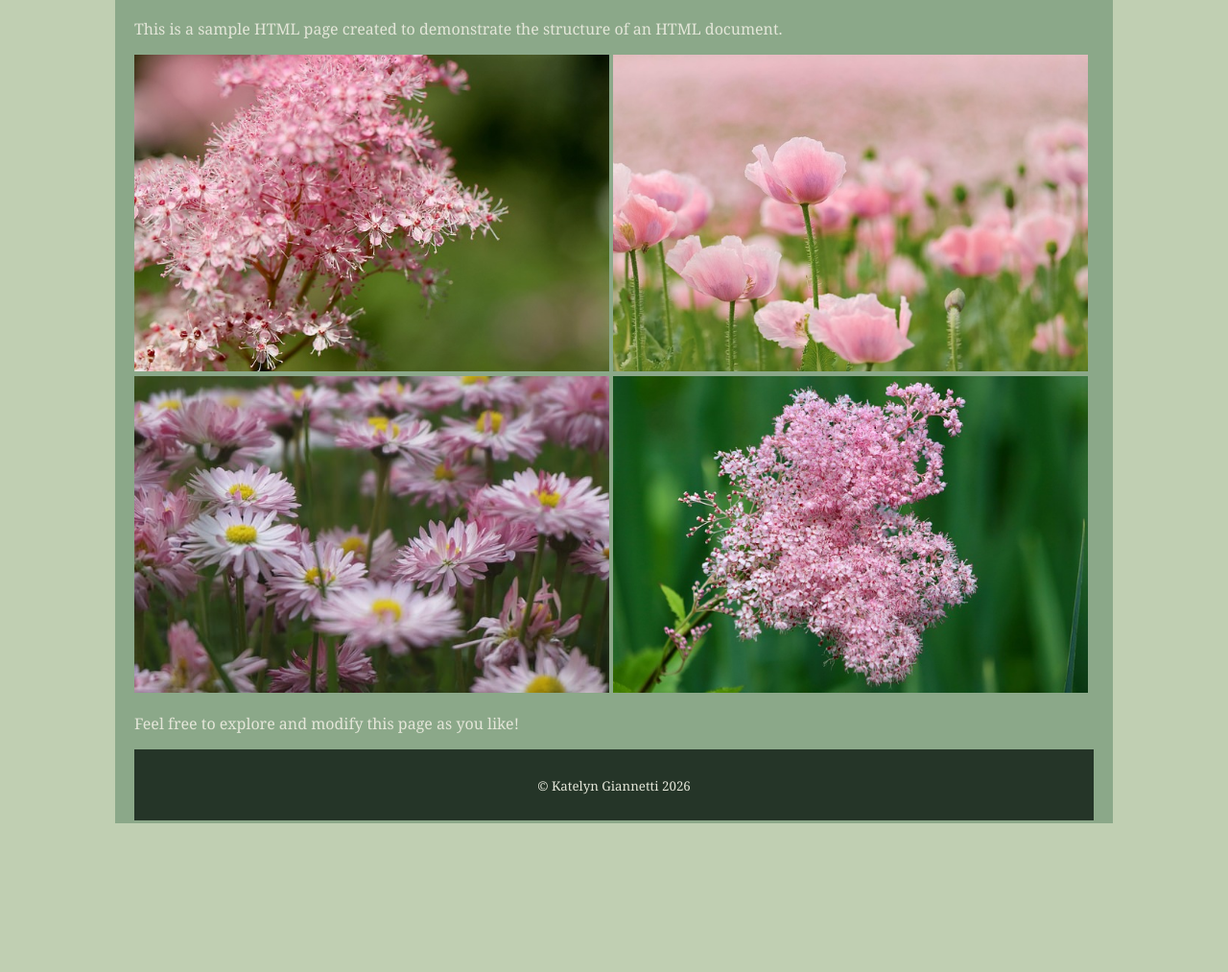
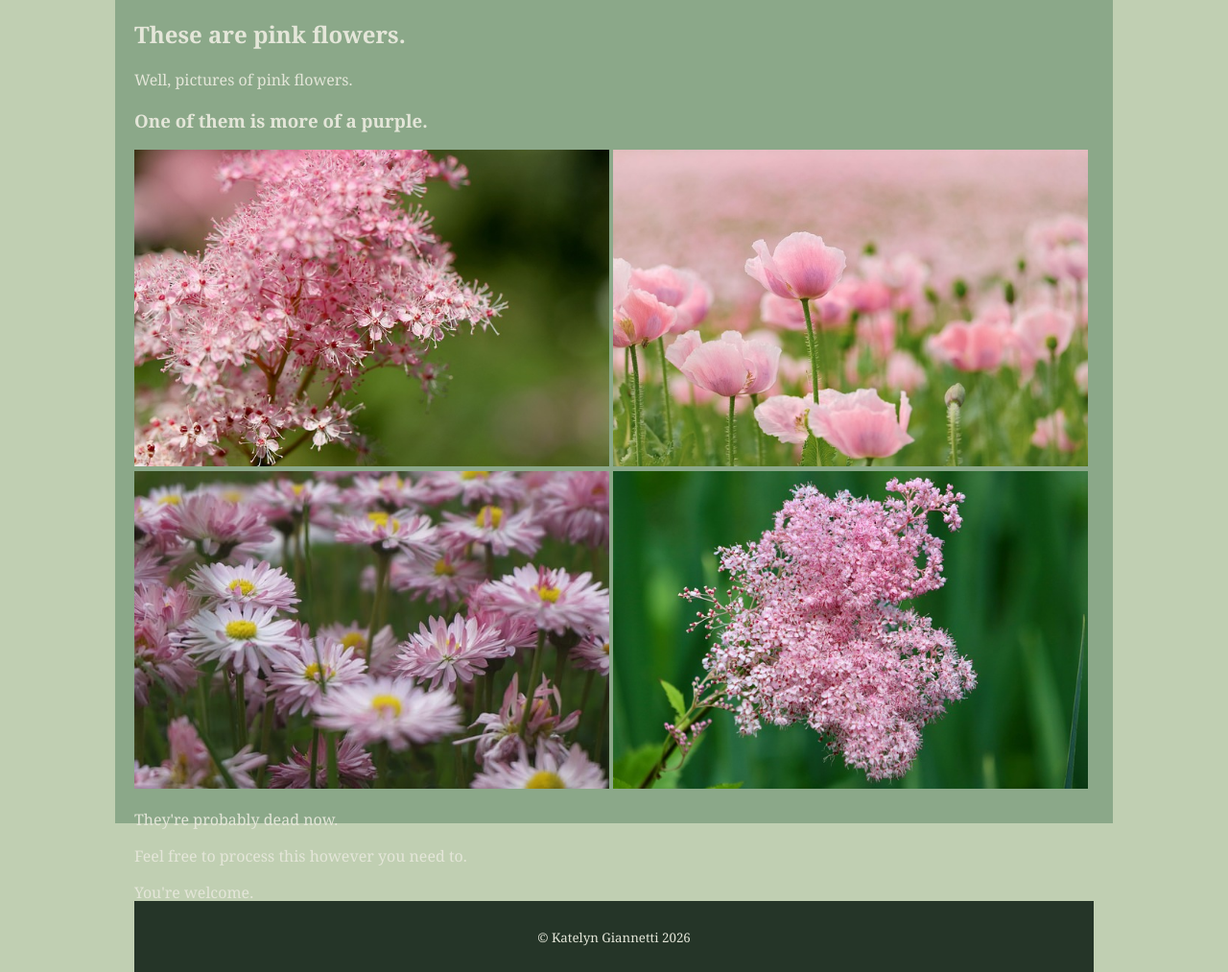
Before and after one commit to kaegiannetti/1316_Project3, a plain HTML site: page index.html in a window 1280 px wide. Shown: the part 127-1140 px from the top of the page at 96% size. Before the commit the page ends 985 px from the top, so only its background shows below. Drawn offline with Linux system fonts and the light colour scheme.

Commit message:
Update index.html

```diff
--- a/index.html
+++ b/index.html
@@ -5,20 +5,26 @@
     <meta http-equiv="X-UA-Compatible" content="IE=edge">
     <meta name="description" content="My third webpage">
     <meta name="viewport" content="width=device-width, initial-scale=1.0">
-    <title>Sample HTML Page</title>
+    <title>Botannica</title>
     <link rel="stylesheet" href="styles.css">
 </head>
 <body>
     <div class="container">
     <header>
-        <h1>Welcome to My Webpage</h1>
+        <h1>Welcome to My Digital Garden</h1>
     </header>
-        <p>This is a sample HTML page created to demonstrate the structure of an HTML document.</p>
-        <img src="images/flowers1.jpg" alt="Pink flowers" width="495px" height="auto" title="I'm a tooltip">
+        <h2>These are pink flowers.</h2>
+        <p>Well, pictures of pink flowers.</p>
+        <h3>One of them is more of a purple.</h3>
+        <img src="images/flowers1.jpg" alt="Pink flowers" width="495px" height="auto" title="help us">
         <img src="images/flowers2.jpg" alt="Yellow flowers" width="495px" height="auto">
         <img src="images/flowers3.jpg" alt="Purple flowers" width="495px" height="auto">
         <img src="images/flowers4.jpg" alt="Mixed flowers" width="495px" height="auto">
-        <p>Feel free to explore and modify this page as you like!</p>
+        <p>They're probably dead now.</p>
+        <p>Feel free to process this however you need to.</p>
+        <div class="spacer" style="height:20px;">
+        <p>You're welcome.</p>
+        </div>
     <footer>
         <p><small>&copy; Katelyn Giannetti 2026</small></p>
     </footer>
```
